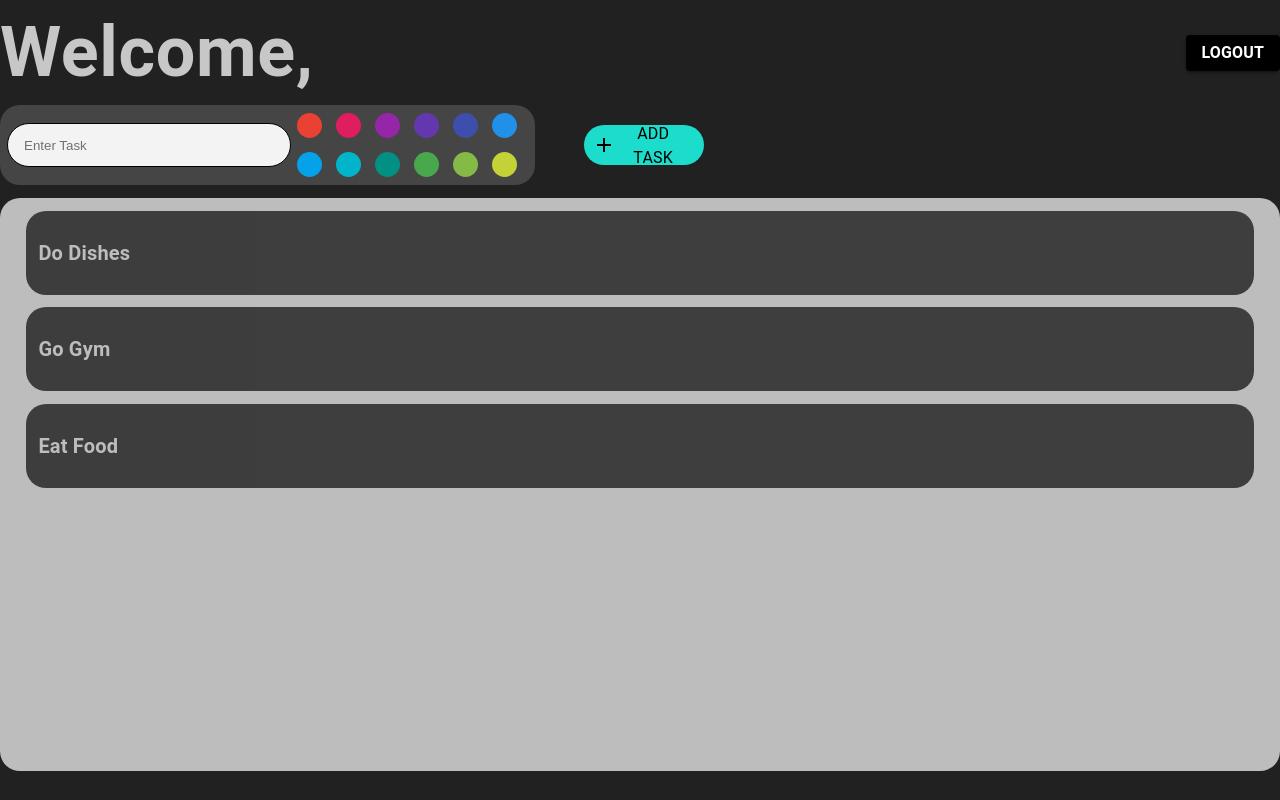
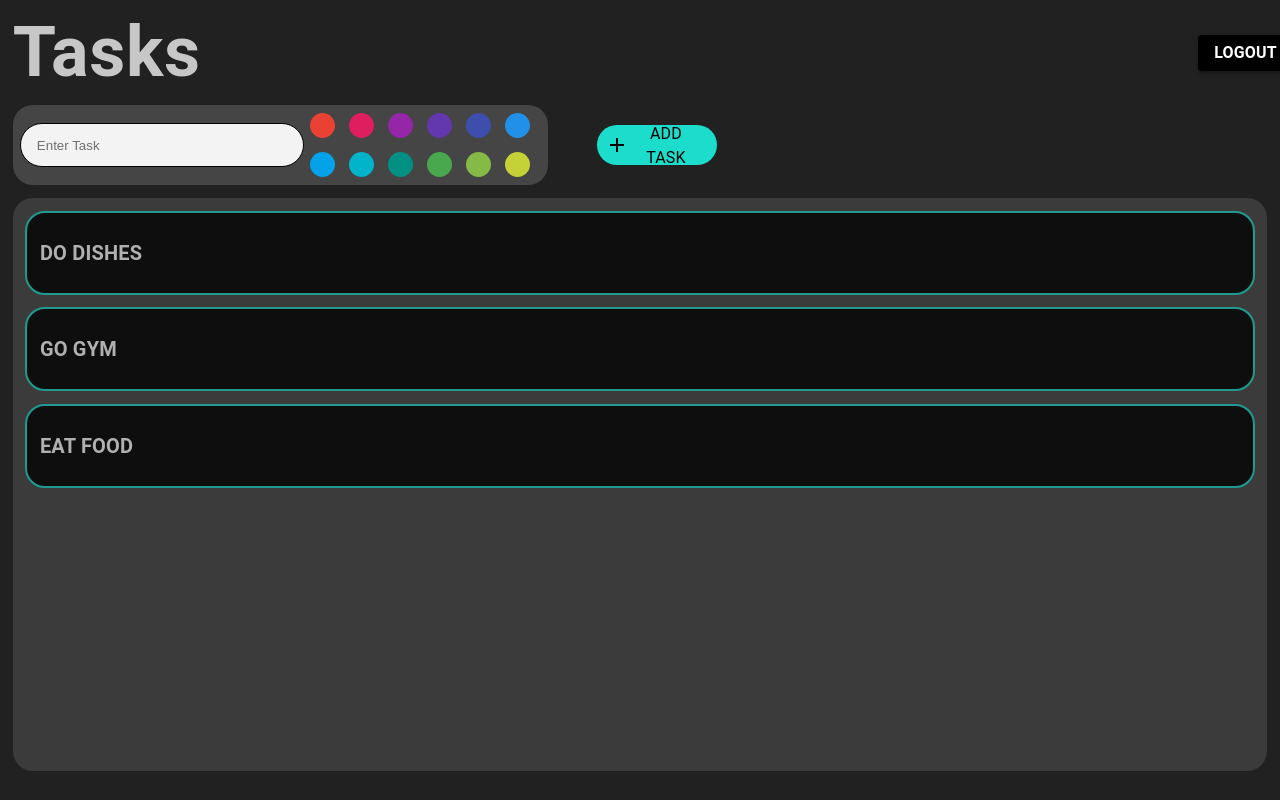
Before and after one commit to Kealen-Pillay/To-Do-List, a React (Create React App) app in the folder client/: page /tasks in a window 1280 px wide. Built offline with nearby package versions, Linux system fonts and the light colour scheme.

Commit message:
Styled layout of boxes

```diff
--- a/client/src/components/TaskScreen.tsx
+++ b/client/src/components/TaskScreen.tsx
@@ -61,6 +61,7 @@ const TaskScreen = () => {
         justifyContent: "flex-start",
         alignItems: "flex-start",
         flexDirection: "column",
+        paddingLeft: "1%"
       }}
     >
       <Box
@@ -79,7 +80,7 @@ const TaskScreen = () => {
             opacity: 0.75,
           }}
         >
-          Welcome, {auth?.currentUser?.email}
+          Tasks
         </Typography>
         <Button
           variant="contained"
@@ -162,13 +163,13 @@ const TaskScreen = () => {
         sx={{
           marginTop: "1%",
           borderRadius: 5,
-          backgroundColor: "white",
+          backgroundColor: "#474747",
           opacity: 0.7,
           display: "flex",
           justifyContent: "flex-start",
           alignItems: "center",
           flexDirection: "column",
-          width: "100%",
+          width: "98%",
           height: "70%",
           paddingTop: "1%",
         }}
@@ -176,18 +177,22 @@ const TaskScreen = () => {
         {tasks.map((task) => {
           return (
             <>
-              <Box
+              <Button
                 sx={{
                   display: "flex",
-                  backgroundColor: "#1e1e1e",
-                  width: "95%",
+                  backgroundColor: "black",
+                  width: "98%",
                   borderRadius: 5,
                   height: "15%",
                   marginBottom: "1%",
                   justifyContent: "flex-start",
                   alignItems: "center",
-                  opacity: 0.8,
+                  opacity: 0.9,
                   paddingLeft: "1%",
+                  border: "2px solid #1CDDCB",
+                  ":hover": {
+                    backgroundColor: "black"
+                  }
                 }}
               >
                 <Typography
@@ -195,7 +200,7 @@ const TaskScreen = () => {
                 >
                   {task}
                 </Typography>
-              </Box>
+              </Button>
             </>
           );
         })}
```
